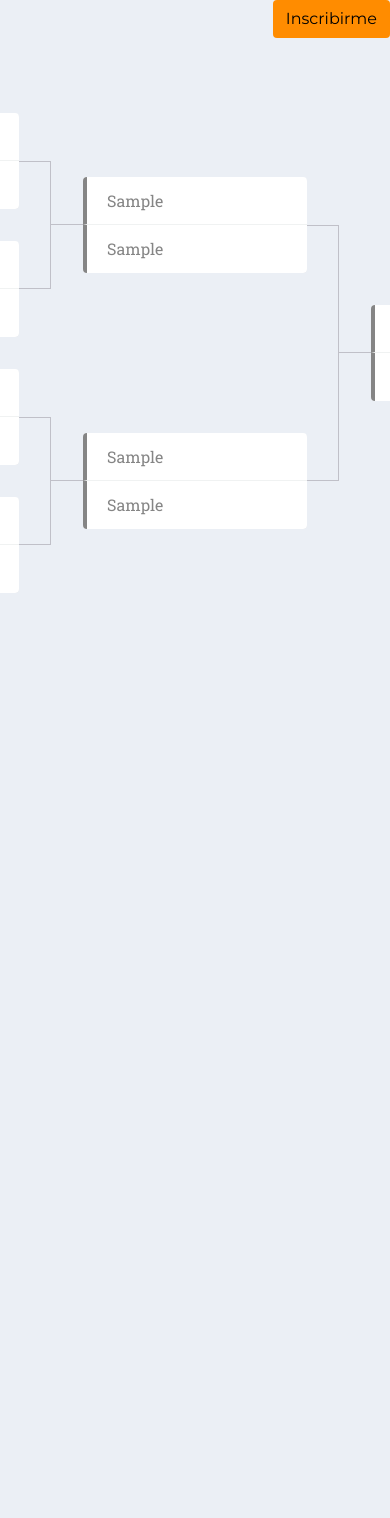
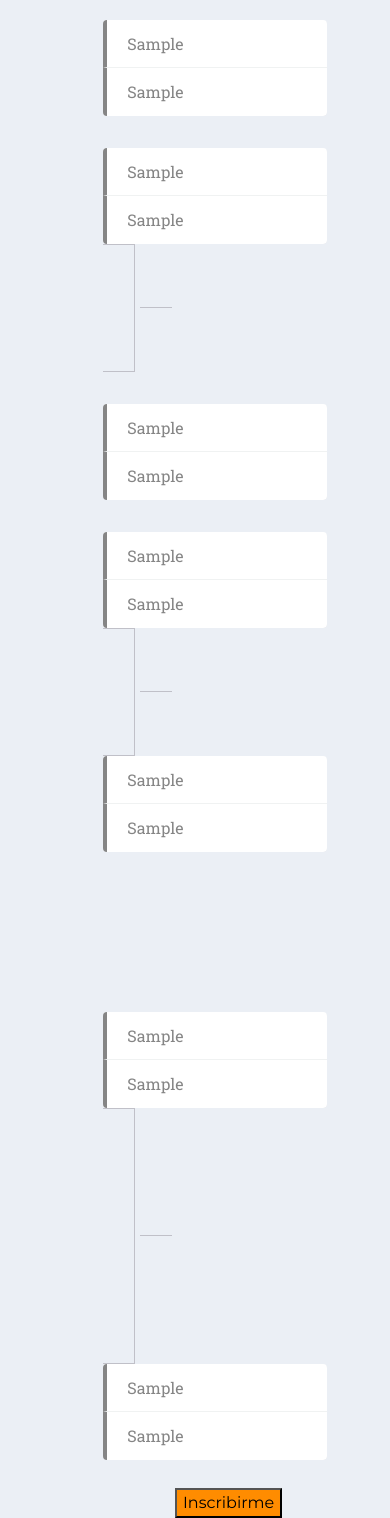
Before and after one commit to BenjaCimatti/ProyectoIntegrador, a Django app: template Torneos/AdministradorTorneos/templates/AdministradorTorneos/dynamic_tournament.html in a window 390 px wide; the page is wider, and only the part inside the window is pictured. Shown: the part 69-1587 px from the top of that part. Before the commit the page ends 662 px from the top of that part, so only its background shows below. Run offline with Django 3.2, Linux system fonts and the light colour scheme; the template is opened without the code that fills it: most values are stand-ins (such as "Sample title", 1, 10 or a date in 2020); some libraries are stand-ins or nearby versions.

Commit message:
Bracket responsive

```diff
--- a/Torneos/AdministradorTorneos/templates/AdministradorTorneos/dynamic_tournament.html
+++ b/Torneos/AdministradorTorneos/templates/AdministradorTorneos/dynamic_tournament.html
@@ -2,17 +2,14 @@
 
 
 {% block content %}
-
+<meta name="viewport" content="width=device-width, initial-scale=1.0" />
 <form action="" method="POST">
 	{% csrf_token %}
-  {% if deactivateBtn == True %}
-  <input class="btn float-right" value="Inscribirme" type="submit" style="background-color: #FF8C00; color: black;" disabled>
-  {% else %}
-  <input class="btn float-right" value="Inscribirme" type="submit" style="background-color: #FF8C00; color: black;">
-  {% endif %}
+
 </form>
+<div class="bracketBtn">
+  <div class="bracket">
 
-<div class="bracket">
     <section class="round quarterfinals">
       <div class="winners">
         <div class="matchups">
@@ -236,6 +233,13 @@
       </div>
     </section>
   </div>
+  {% if deactivateBtn == True %}
+  <input class="btnIns" value="Inscribirme" type="submit" style="background-color: #FF8C00; color: black;" disabled>
+  {% else %}
+  <input class="btnIns" value="Inscribirme" type="submit" style="background-color: #FF8C00; color: black;">
+  {% endif %}
+</div>
+
 
 
 <!-- <script>
--- a/Torneos/static/css/bracket.css
+++ b/Torneos/static/css/bracket.css
@@ -15,7 +15,7 @@
     margin-left: 1%;
     margin-right: 1%;
 }
-
+@media all and (max-width: 100%) {
   .bracket {
     display: inline-block;
     position: absolute;
@@ -25,6 +25,11 @@
             transform: translate(-50%, -50%);
     white-space: nowrap;
     font-size: 0;
+    /* display: grid;
+    grid-template-columns: 1fr 1fr 1fr;  (Responsive?)
+    grid-template-rows: 50px 50px 50px 50px;   */
+}
+
 }
 .bracket .round {
   display: inline-block;
@@ -122,3 +127,11 @@
 .bracket .round.finals .winners .connector .line {
   height: 1.5rem;
 }
+.btnIns{
+  margin-top: 10%;
+  margin-left: 25%;
+}
+.bracketBtn{
+  margin-left: 26.5%;
+  margin-top: 5%;
+}
```
Lines whose indentation alone changed are shown as unchanged.
